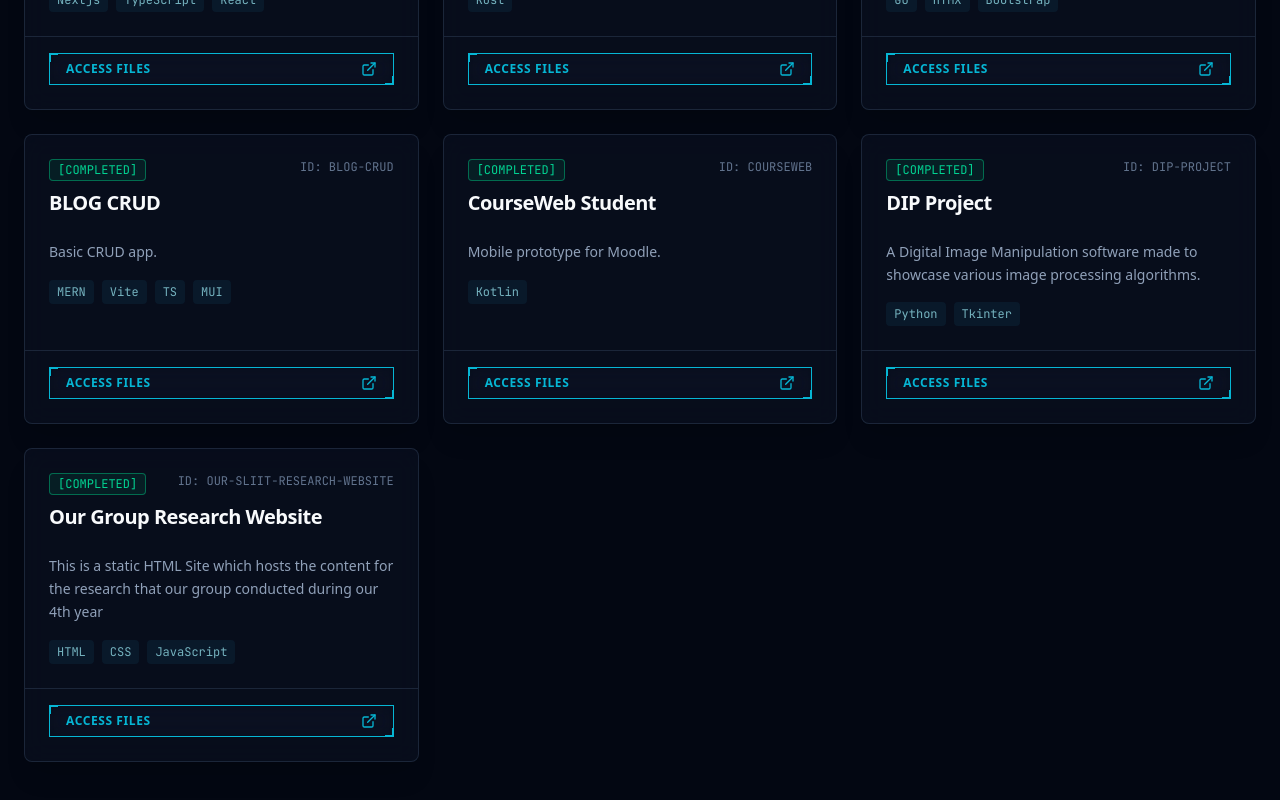
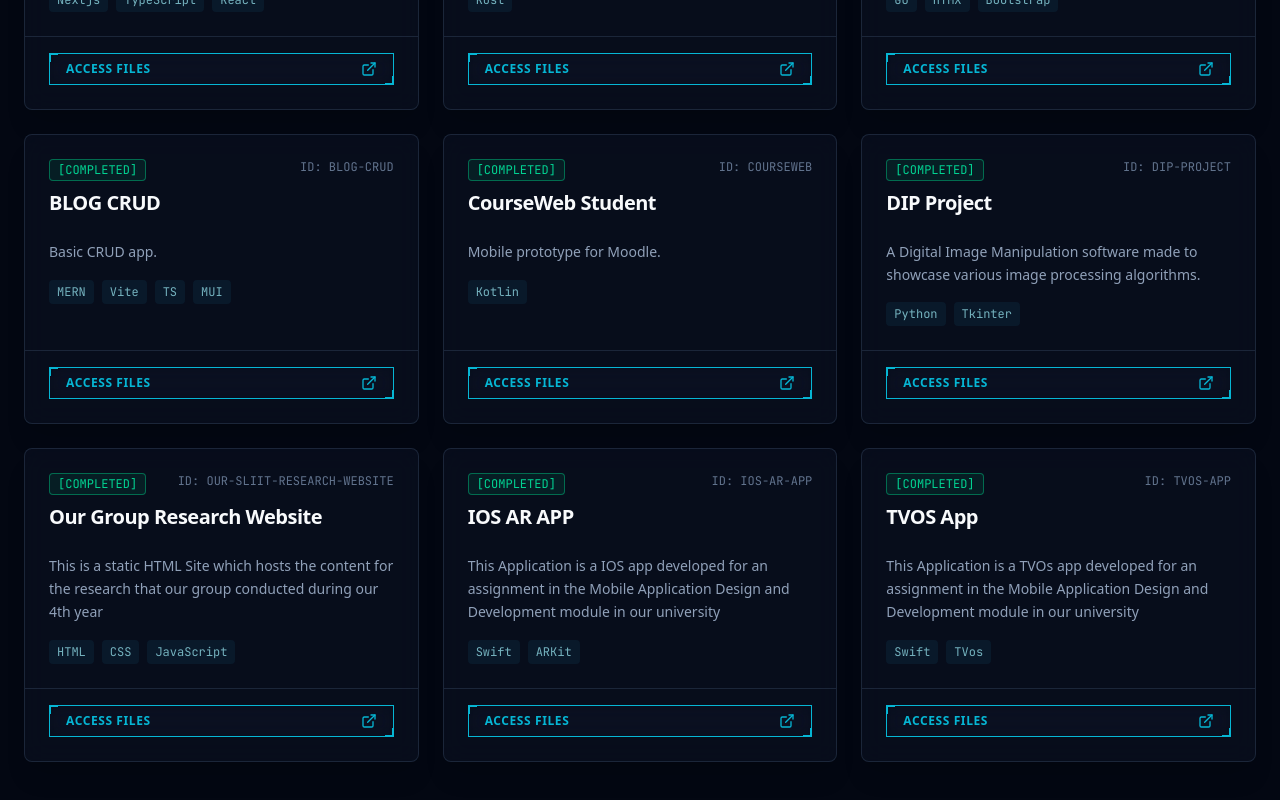
Before and after one commit to KisuraWSP/KisuraWSP.github.io, a Next.js app: page / in a window 1280 px wide. Shown: the part 1102-1902 px from the top of the page. Built offline with nearby package versions, Linux system fonts and the light colour scheme.

Commit message:
added 2 more projects

```diff
--- a/src/data/portfolio.ts
+++ b/src/data/portfolio.ts
@@ -114,6 +114,22 @@ export const PORTFOLIO_DATA = {
             tech: ["HTML", "CSS", "JavaScript"],
             link: "https://github.com/KisuraWSP/research_website",
             status: "Completed",
+        },
+        {
+            id: "ios-ar-app",
+            title: "IOS AR APP",
+            description: "This Application is a IOS app developed for an assignment in the Mobile Application Design and Development module in our university",
+            tech: ["Swift", "ARKit"],
+            link: "https://github.com/KisuraWSP/MADD_Assignment_PartA",
+            status: "Completed",
+        },
+        {
+            id: "tvos-app",
+            title: "TVOS App",
+            description: "This Application is a TVOs app developed for an assignment in the Mobile Application Design and Development module in our university",
+            tech: ["Swift", "TVos"],
+            link: "https://github.com/KisuraWSP/MADD_Assignment_PartB",
+            status: "Completed",
         }
     ]
 };
```
